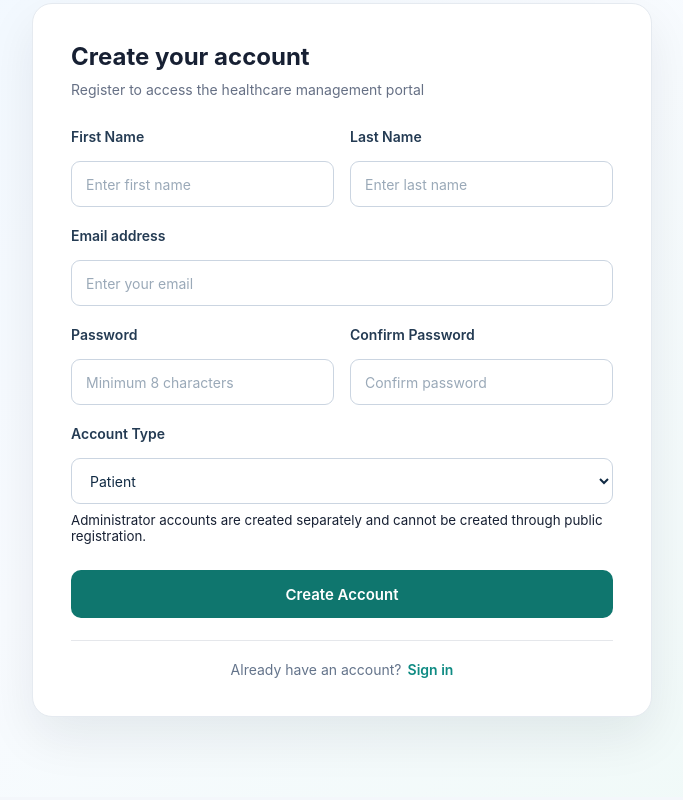
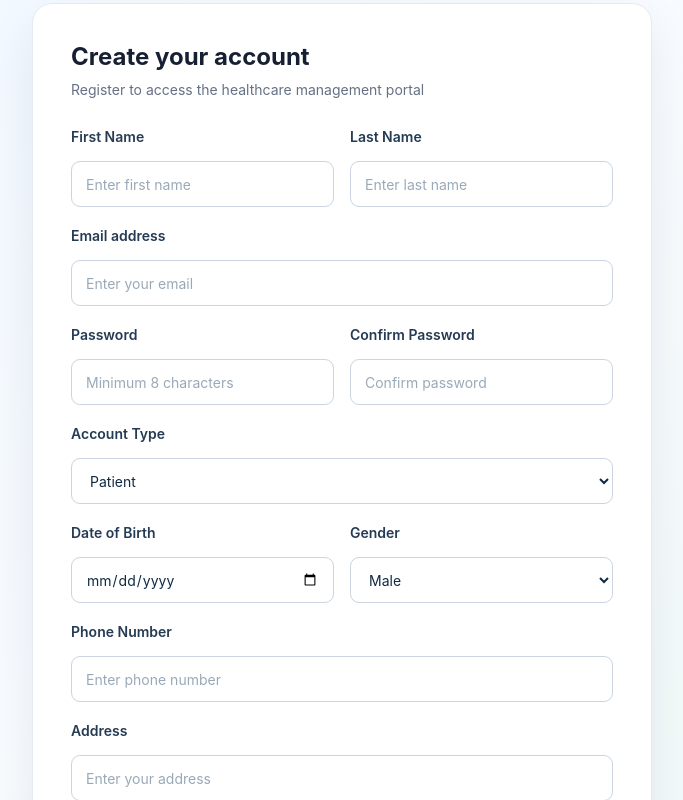
Before and after one commit to thinkSDET/healthcare-automation-app, a React (Vite) app in the folder frontend/: page /register in a window 1280 px wide. Shown: the part 240-1040 px from the top of the page, without its empty margins (298-981 px from the left). Built offline with nearby package versions, Linux system fonts and the light colour scheme.

Commit message:
Modules changes

```diff
--- a/frontend/src/pages/Register.tsx
+++ b/frontend/src/pages/Register.tsx
@@ -10,7 +10,14 @@ function Register() {
     email: "",
     password: "",
     confirmPassword: "",
+
     role: "PATIENT",
+
+    // Patient profile fields
+    dateOfBirth: "",
+    gender: "MALE",
+    phone: "",
+    address: "",
   });
 
   const [loading, setLoading] = useState(false);
@@ -36,6 +43,9 @@ function Register() {
     setError("");
     setSuccess("");
 
+    /*
+     * Client-side password validation
+     */
     if (form.password !== form.confirmPassword) {
       setError("Passwords do not match.");
       return;
@@ -48,6 +58,22 @@ function Register() {
       return;
     }
 
+    /*
+     * Patient-specific validation
+     */
+    if (form.role === "PATIENT") {
+      if (
+        !form.dateOfBirth ||
+        !form.gender ||
+        !form.phone
+      ) {
+        setError(
+          "Date of birth, gender and phone are required for patients."
+        );
+        return;
+      }
+    }
+
     try {
       setLoading(true);
 
@@ -55,15 +81,27 @@ function Register() {
         "http://localhost:4000/api/auth/register",
         {
           method: "POST",
+
           headers: {
             "Content-Type": "application/json",
           },
+
           body: JSON.stringify({
             firstName: form.firstName,
             lastName: form.lastName,
             email: form.email,
             password: form.password,
             role: form.role,
+
+            /*
+             * Patient profile information
+             */
+            ...(form.role === "PATIENT" && {
+              dateOfBirth: form.dateOfBirth,
+              gender: form.gender,
+              phone: form.phone,
+              address: form.address,
+            }),
           }),
         }
       );
@@ -104,8 +142,11 @@ function Register() {
 
   return (
     <div className="login-page">
+      <div className="login-container">
 
-      <div className="login-container">
+        {/* =================================================
+            BRAND
+        ================================================= */}
 
         <div className="login-brand">
           <div className="brand-icon">+</div>
@@ -118,6 +159,10 @@ function Register() {
             Secure Healthcare Management Platform
           </p>
         </div>
+
+        {/* =================================================
+            REGISTRATION CARD
+        ================================================= */}
 
         <div className="login-card register-card">
 
@@ -141,6 +186,10 @@ function Register() {
           )}
 
           <form onSubmit={handleRegister}>
+
+            {/* =================================================
+                BASIC INFORMATION
+            ================================================= */}
 
             <div className="register-grid">
 
@@ -178,6 +227,10 @@ function Register() {
 
             </div>
 
+            {/* =================================================
+                EMAIL
+            ================================================= */}
+
             <div className="form-group">
               <label htmlFor="email">
                 Email address
@@ -193,6 +246,10 @@ function Register() {
                 required
               />
             </div>
+
+            {/* =================================================
+                PASSWORD
+            ================================================= */}
 
             <div className="register-grid">
 
@@ -232,7 +289,12 @@ function Register() {
 
             </div>
 
+            {/* =================================================
+                ACCOUNT TYPE
+            ================================================= */}
+
             <div className="form-group">
+
               <label htmlFor="role">
                 Account Type
               </label>
@@ -256,12 +318,111 @@ function Register() {
                 </option>
               </select>
 
-              <small className="register-role-help">
-                Administrator accounts are created
-                separately and cannot be created
-                through public registration.
-              </small>
             </div>
+
+            {/* =================================================
+                PATIENT PROFILE
+            ================================================= */}
+
+            {form.role === "PATIENT" && (
+              <>
+                <div className="register-grid">
+
+                  {/* DATE OF BIRTH */}
+
+                  <div className="form-group">
+
+                    <label htmlFor="dateOfBirth">
+                      Date of Birth
+                    </label>
+
+                    <input
+                      id="dateOfBirth"
+                      name="dateOfBirth"
+                      type="date"
+                      value={form.dateOfBirth}
+                      onChange={handleChange}
+                      required
+                    />
+
+                  </div>
+
+                  {/* GENDER */}
+
+                  <div className="form-group">
+
+                    <label htmlFor="gender">
+                      Gender
+                    </label>
+
+                    <select
+                      id="gender"
+                      name="gender"
+                      value={form.gender}
+                      onChange={handleChange}
+                      required
+                    >
+                      <option value="MALE">
+                        Male
+                      </option>
+
+                      <option value="FEMALE">
+                        Female
+                      </option>
+
+                      <option value="OTHER">
+                        Other
+                      </option>
+                    </select>
+
+                  </div>
+
+                </div>
+
+                {/* PHONE */}
+
+                <div className="form-group">
+
+                  <label htmlFor="phone">
+                    Phone Number
+                  </label>
+
+                  <input
+                    id="phone"
+                    name="phone"
+                    type="tel"
+                    placeholder="Enter phone number"
+                    value={form.phone}
+                    onChange={handleChange}
+                    required
+                  />
+
+                </div>
+
+                {/* ADDRESS */}
+
+                <div className="form-group">
+
+                  <label htmlFor="address">
+                    Address
+                  </label>
+
+                  <input
+                    id="address"
+                    name="address"
+                    type="text"
+                    placeholder="Enter your address"
+                    value={form.address}
+                    onChange={handleChange}
+                  />
+
+                </div>
+              </>
+            )}
+
+            {/* =================================================
+                SUBMIT
+            ================================================= */}
 
             <button
               type="submit"
@@ -275,7 +436,12 @@ function Register() {
 
           </form>
 
+          {/* =================================================
+              LOGIN LINK
+          ================================================= */}
+
           <div className="register-footer">
+
             <span>
               Already have an account?
             </span>
@@ -289,12 +455,11 @@ function Register() {
             >
               Sign in
             </button>
+
           </div>
 
         </div>
-
       </div>
-
     </div>
   );
 }
```
Also changed, not shown: 2 other files (tests, documents, lock files or other folders).
